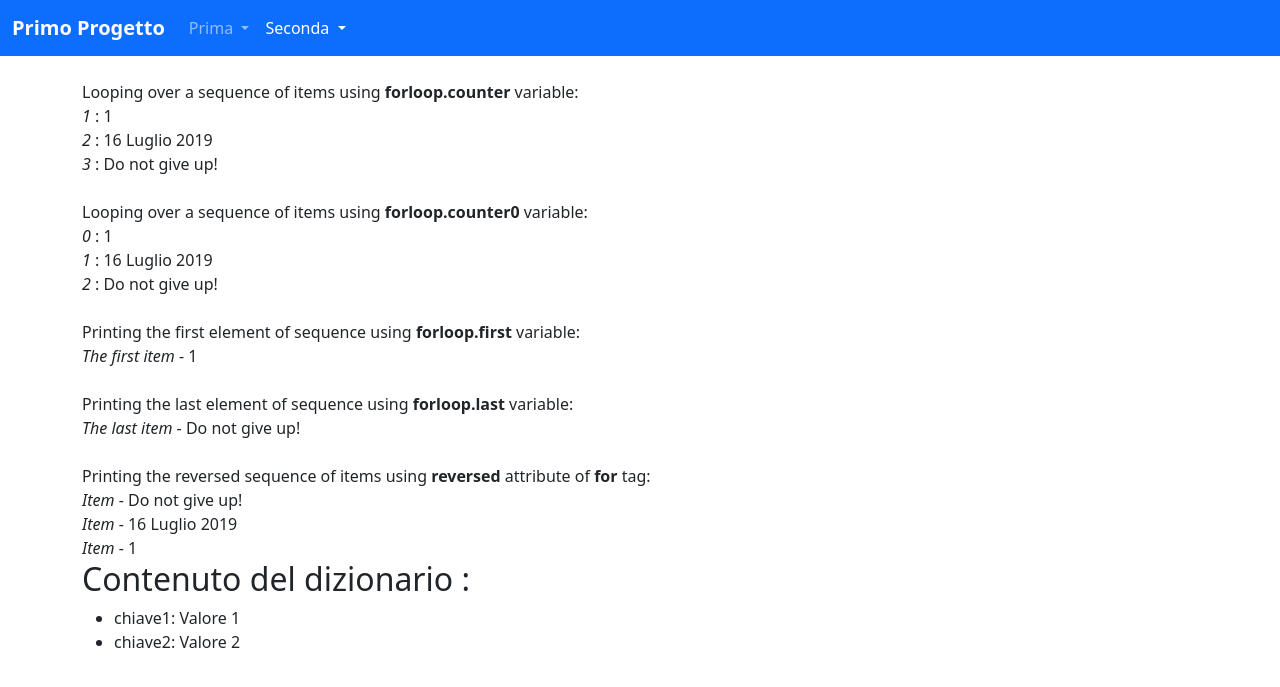
After one commit to balza794/django1, a Django app: page /seconda_app/es_for in a window 1280 px wide. The commit adds this page. Shown: the top 687 px of the page. Run offline with Django 5.2, Linux system fonts and the light colour scheme.

Commit message:
passo 13

```diff
--- /dev/null
+++ b/primo_progetto/seconda_app/templates/es_for.html
@@ -0,0 +1,43 @@
+{% extends 'base.html' %}
+
+{% block title %}
+    {{ block.super }} | For
+{% endblock title %}
+
+{% block content %}
+    Looping over a sequence of items using <b>forloop.counter</b> variable:<br/>
+{% for x in list2 %}
+    <i>{{ forloop.counter }}</i> : {{ x }}<br/>
+{% endfor %}
+    <br/>
+    Looping over a sequence of items using <b>forloop.counter0</b> variable:<br/>
+{% for x in list2 %}
+    <i>{{ forloop.counter0 }}</i> : {{ x }}<br/>
+{% endfor %}
+    <br/>
+    Printing the first element of sequence using <b>forloop.first</b> variable:<br/>
+{% for x in list2 %}
+    {% if forloop.first %}
+        <i>The first item</i> - {{ x }}
+    {% endif %}
+{% endfor %}
+    <br/><br/>
+    Printing the last element of sequence using <b>forloop.last</b> variable:<br/>
+{% for x in list2 %}
+    {% if forloop.last %}
+        <i>The last item</i> - {{ x }}
+    {% endif %}
+{% endfor %}
+    <br/><br/>
+    Printing the reversed sequence of items using <b>reversed</b> attribute of <b>for</b> tag:<br/>
+{% for x in list2 reversed %}
+    <i>Item</i> - {{ x }}<br/>
+{% endfor %}
+
+    <h2>Contenuto del dizionario :</h2>
+    <ul>
+{% for key, value in my_dict.items %}
+    <li>{{ key }}: {{ value }}</li>
+{% endfor %}
+    </ul>
+{% endblock content %}
--- a/primo_progetto/seconda_app/urls.py
+++ b/primo_progetto/seconda_app/urls.py
@@ -1,9 +1,10 @@
 from django.contrib import admin
 from django.urls import path
-from seconda_app.views import es_if, if_else_elif
+from seconda_app.views import es_if, if_else_elif,es_for
 
 app_name = "seconda_app"
 urlpatterns = [
     path('es_if',es_if,name='es_if'),
-    path('if_else_elif',if_else_elif,name='if_else_elif')
+    path('if_else_elif',if_else_elif,name='if_else_elif'),
+    path('es_for',es_for,name='es_for')
 ]
--- a/primo_progetto/seconda_app/views.py
+++ b/primo_progetto/seconda_app/views.py
@@ -1,5 +1,5 @@
 from django.shortcuts import render
-
+import datetime
 # Create your views here.
 def es_if(request):
     #https://www.decodejava.com/django-template-if-tag.htm
@@ -18,3 +18,7 @@ def if_else_elif(request):
     'var3' : 300}
 
     return render(request, "seconda_app/if_else_elif.html", dic)
+
+def es_for(request):
+    dic = { 'list1': [1, datetime.date(2019,7,16), 'Do not give up!'], 'list2': [1, datetime.date(2019,7,16), 'Do not give up!'], 'my_dict' : {'chiave1': 'Valore 1', 'chiave2': 'Valore 2'}}
+    return render(request, "es_for.html", dic)
--- a/primo_progetto/templates/base.html
+++ b/primo_progetto/templates/base.html
@@ -45,7 +45,7 @@
                         <ul class="dropdown-menu">
                             <li><a class="dropdown-item" href="{% url 'seconda_app:es_if' %}">es_if</a></li>
                             <li><a class="dropdown-item" href="{% url 'seconda_app:if_else_elif' %}">if_else_elif</a></li>
-                            <li><a class="dropdown-item" href="#">elif</a></li>
+                            <li><a class="dropdown-item" href="{% url 'seconda_app:es_for' %}">for</a></li>
                             <li><a class="dropdown-item" href="#">for</a></li>
                         </ul>
                     </li>
```
